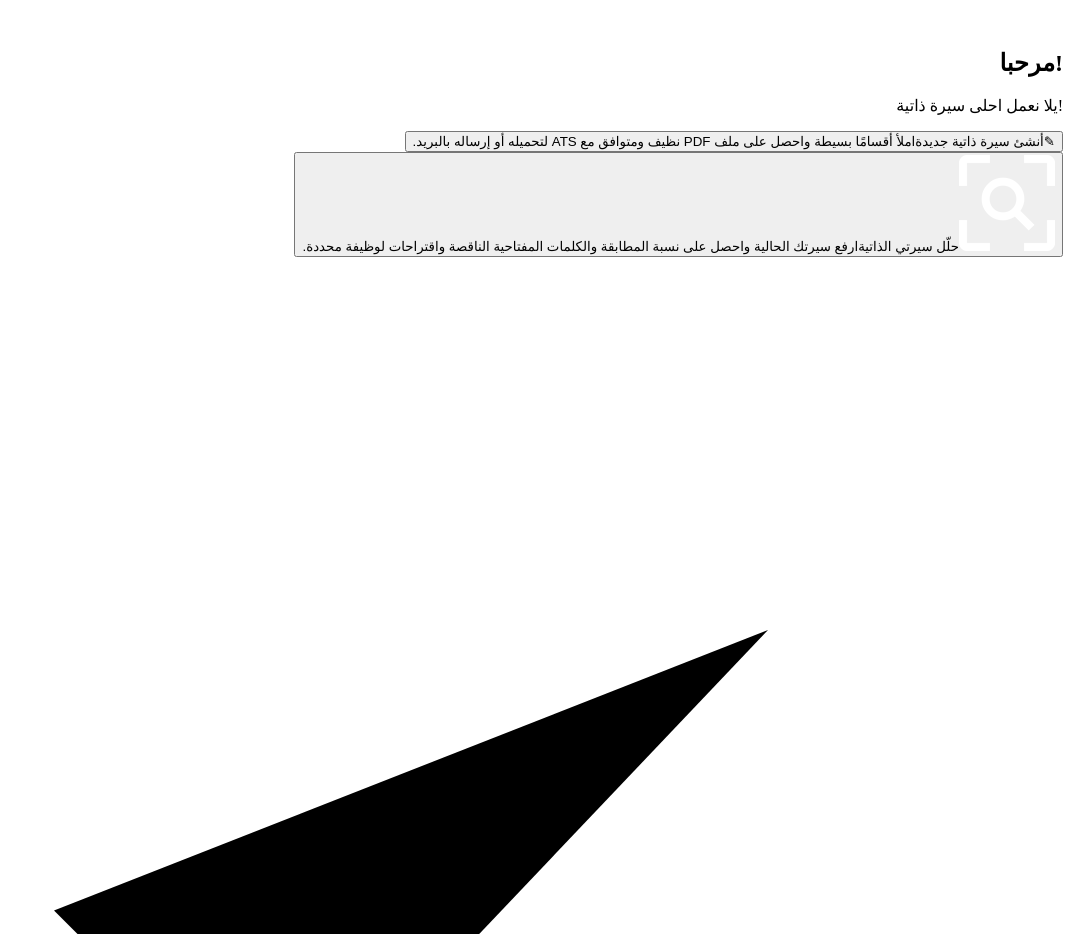
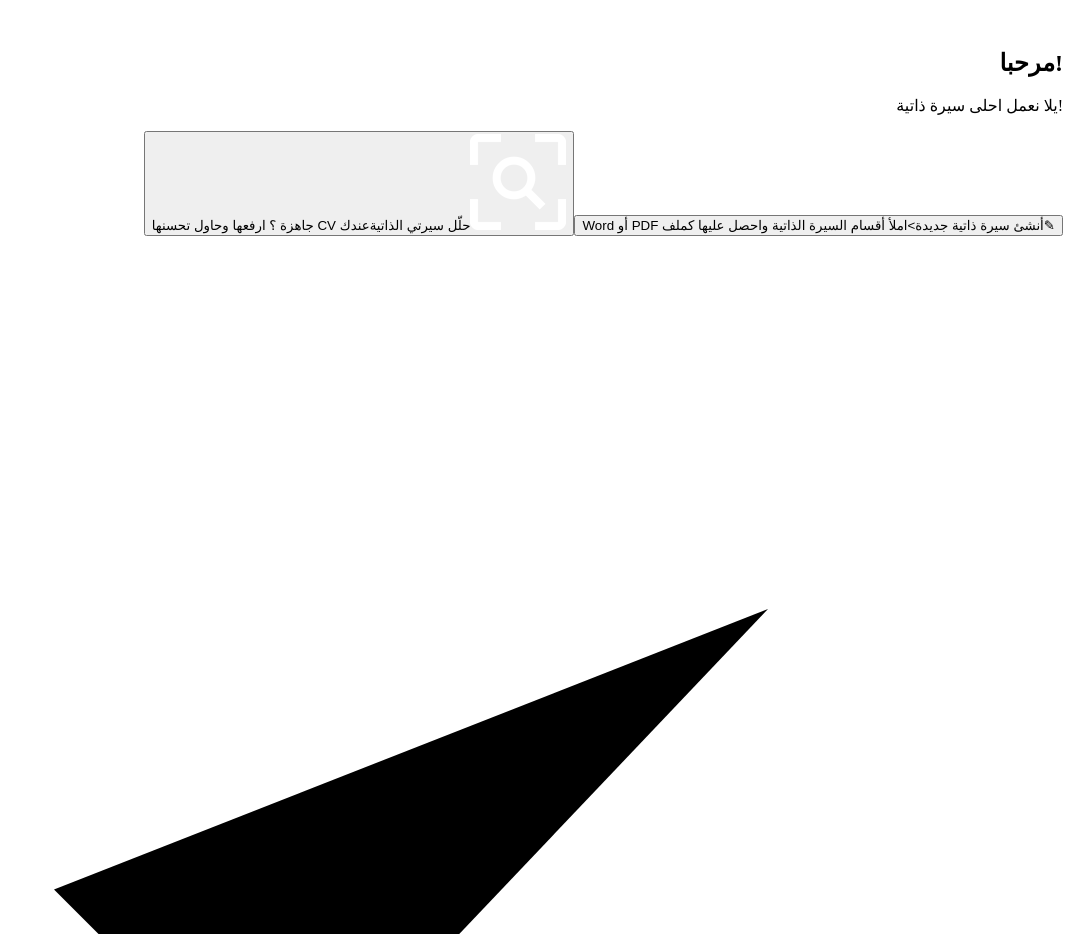
Before and after one commit to Sanad-volunteer/sanad-cv-builder, a React (Vite) app: page / in a window 1280 px wide. Shown: the part 1260-2194 px from the top of the page, without its empty margins (209-1280 px from the left). Built offline with nearby package versions, Linux system fonts and the light colour scheme; the HTML template or start-up script is replaced by a standard one.

Commit message:
Update Home.jsx

```diff
--- a/src/Home.jsx
+++ b/src/Home.jsx
@@ -21,12 +21,12 @@ export default function Home({ go }) {
         <button type="button" className="opt" onClick={() => go('create')}>
           <span className="ic">✎</span>
           <span className="t">أنشئ سيرة ذاتية جديدة</span>
-          <span className="d">املأ أقسامًا بسيطة واحصل على ملف PDF نظيف ومتوافق مع ATS لتحميله أو إرساله بالبريد.</span>
+          <span className="d">>املأ أقسام السيرة الذاتية واحصل عليها كملف PDF أو Word</span>
         </button>
         <button type="button" className="opt b" onClick={() => go('analyze')}>
           <span className="ic"><img src={icon} alt="" /></span>
           <span className="t">حلّل سيرتي الذاتية</span>
-          <span className="d">ارفع سيرتك الحالية واحصل على نسبة المطابقة والكلمات المفتاحية الناقصة واقتراحات لوظيفة محددة.</span>
+          <span className="d">عندك CV جاهزة ؟ ارفعها وحاول تحسنها</span>
         </button>
       </div>
       <ul className="feats" aria-label="مزايا الأداة">
```
